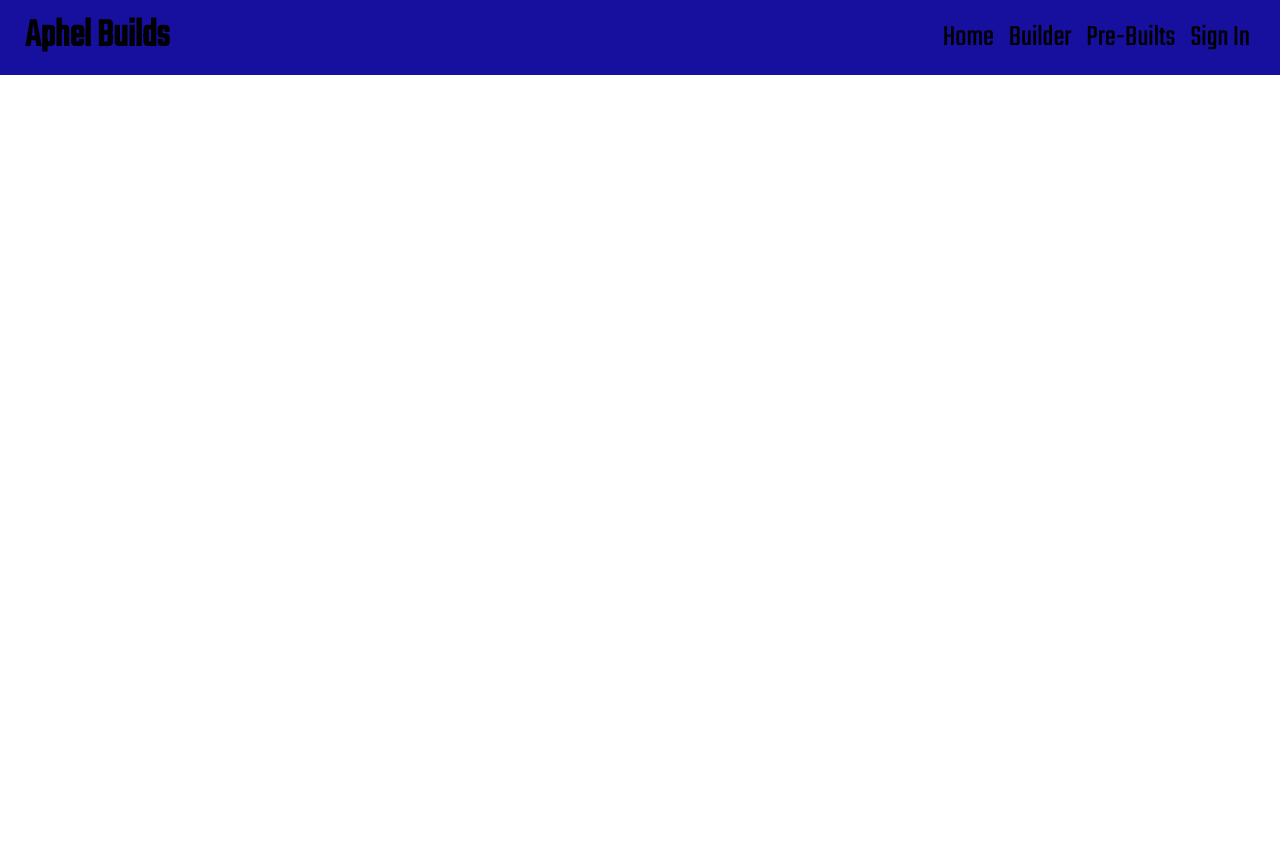
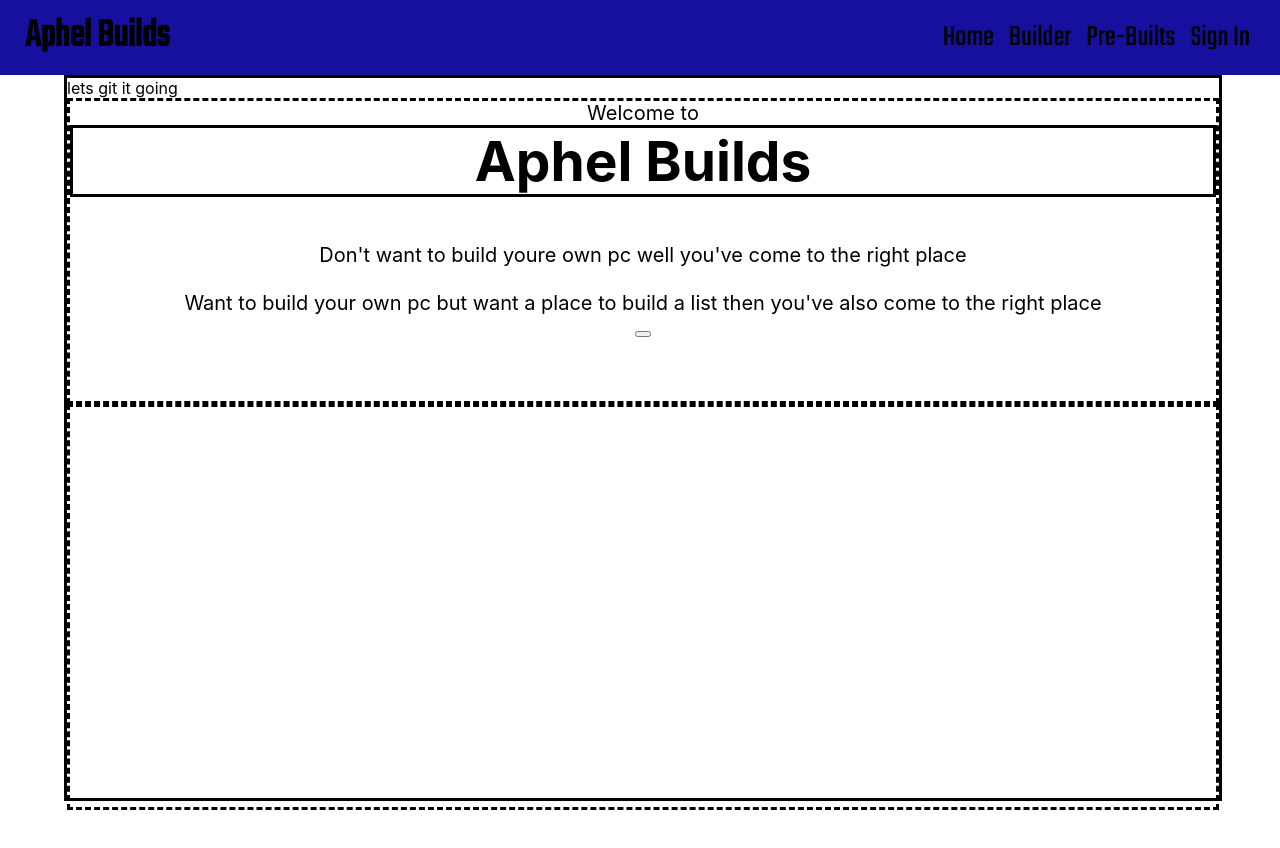
Before and after one commit to alewis3421/Aphel_Builds, a React (Create React App) app in the folder Frontend/: page / in a window 1280 px wide. Shown: the top 848 px of the page. Before the commit the page ends 800 px from the top, so only its background shows below. Built offline with nearby package versions, Linux system fonts and the light colour scheme.

Commit message:
put in actual work on the homepage
need to think about the design a bit more, feels rather basic at the moment

```diff
--- a/Frontend/src/components/HomePage.js
+++ b/Frontend/src/components/HomePage.js
@@ -4,7 +4,19 @@ import './homepage.css';
 export class Homepage extends Component {
     render() {
         return (
-            <div className="homepage">
+            <div className="homepage vert-center">
+                lets git it going
+                <div className='title'>
+                Welcome to<br></br>
+                <h2 id='title2'>Aphel Builds</h2>
+                Don't want to build youre own pc well you've come to the right place <br/><br/>
+                Want to build your own pc but want a place to build a list then you've also come to the right place<br/>
+
+                <button></button>
+                </div>
+                <div className='builds'>
+
+                </div>
             </div>
         );
     }
--- a/Frontend/src/components/homepage.css
+++ b/Frontend/src/components/homepage.css
@@ -1,6 +1,30 @@
 .homepage {
     max-height: 90vh;
+    max-width: 90vw;
+    border-style: solid;
+    position: relative;
 }
 #home {
     margin-top: 10px;
 }
+.vert-center {
+    left: 5%
+
+}
+.title {
+    height: 300px;
+    border-style: dashed;
+    text-align: center;
+    font-size: 20px;
+
+}
+.builds {
+    height: 400px;
+    border-style: dashed;
+}
+#title2 {
+    font-size: 55px;
+    text-align: center;
+    border-style: solid;
+    margin-top: 0;
+}
```
